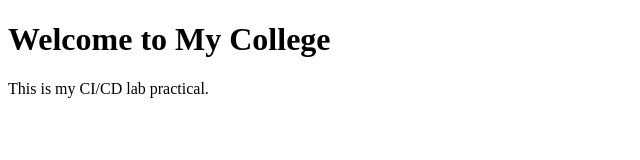
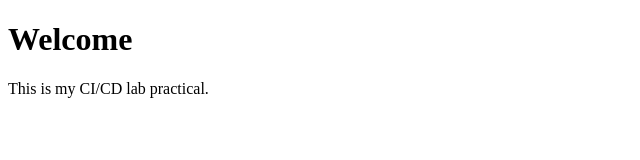
Before and after one commit to Rishik27-12/ci-cd, a plain HTML site: page index.html in a window 1280 px wide. Shown: the whole page, without its empty margins (0-640 px from the left). Drawn offline with Linux system fonts and the light colour scheme.

Commit message:
update index.html

```diff
--- a/index.html
+++ b/index.html
@@ -4,7 +4,7 @@
     <title>My College Website</title>
 </head>
 <body>
-    <h1>Welcome to My College</h1>
+    <h1>Welcome </h1>
     <p>This is my CI/CD lab practical.</p>
 </body>
 </html>
```
